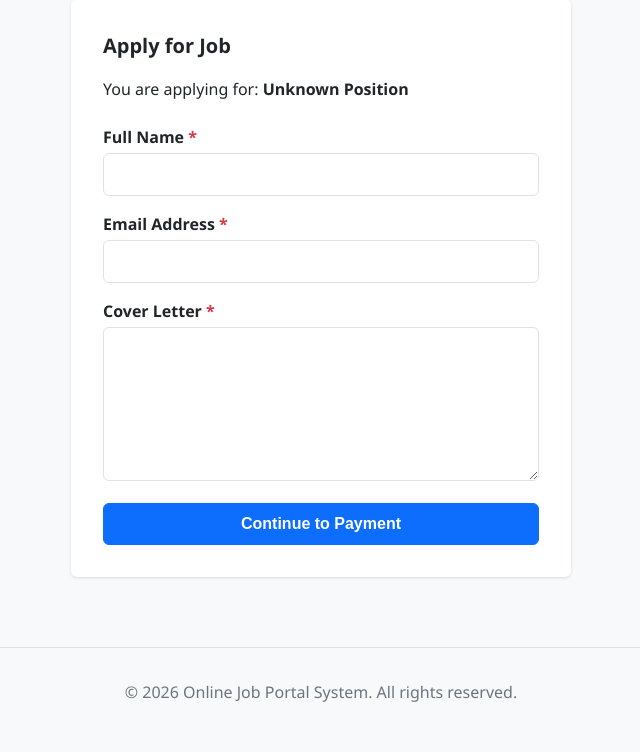
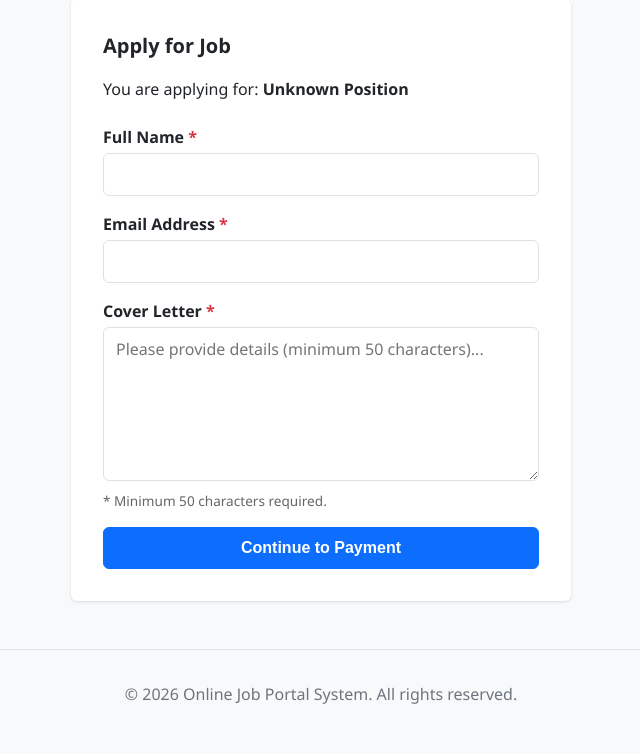
Before and after one commit to RihazRamzaan/Online-Job-Portal-System, a PHP site: page /apply/application_form.php in a window 1280 px wide. Shown: the part 107-861 px from the top of the page, without its empty margins (319-959 px from the left). Before the commit the page ends 809 px from the top, so only its background shows below. Run offline with PHP 8.4, Linux system fonts and the light colour scheme.

Commit message:
feat: implement job application form, footer integration, and client-side validation script

```diff
--- a/apply/application_form.php
+++ b/apply/application_form.php
@@ -49,7 +49,8 @@ require_once '../includes/header.php';
 
         <div class="form-group">
             <label for="cover_letter">Cover Letter <span class="required">*</span></label>
-            <textarea id="cover_letter" name="cover_letter" class="form-control" rows="6" required></textarea>
+            <textarea id="cover_letter" name="cover_letter" class="form-control" rows="6" placeholder="Please provide details (minimum 50 characters)..." required></textarea>
+            <small style="display:block; margin-top:4px; font-size:0.85em; color:#666;">* Minimum 50 characters required.</small>
         </div>
 
         <button type="submit" class="btn btn-primary btn-block">Continue to Payment</button>
--- a/includes/footer.php
+++ b/includes/footer.php
@@ -1,4 +1,4 @@
-    </main>
+   </main>
     <footer class="site-footer">
         <div class="container footer-container">
             <p>&copy; <?= date('Y') ?> Online Job Portal System. All rights reserved.</p>
--- a/js/validation.js
+++ b/js/validation.js
@@ -163,8 +163,8 @@ document.addEventListener('DOMContentLoaded', function () {
         applicationForm.addEventListener('submit', function (e) {
             let isValid = true;
 
-            const nameInput = document.getElementById('applicant_name');
-            const emailInput = document.getElementById('applicant_email');
+            const nameInput = document.getElementById('name');
+            const emailInput = document.getElementById('email');
             const coverLetterInput = document.getElementById('cover_letter');
 
             // Validate Name
```
